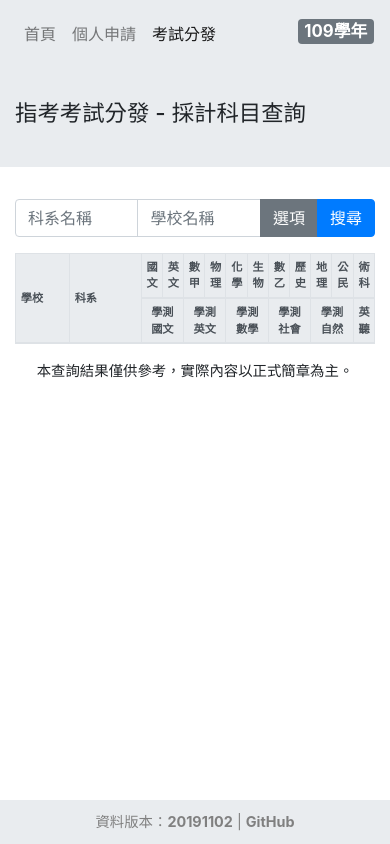
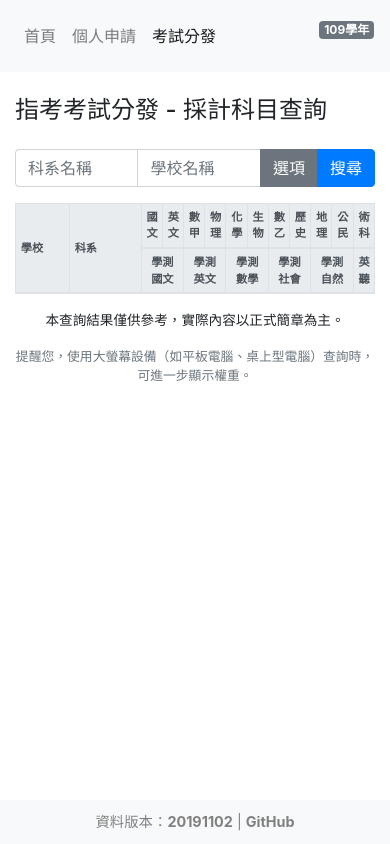
Before and after one commit to lashhw/applytool, a PHP site: page /advanced.html in a window 390 px wide. Run offline with PHP 8.4, Linux system fonts and the light colour scheme; lists and menus that the app fills with data are empty; some libraries are stand-ins or nearby versions.

Commit message:
improve webpage design

```diff
--- a/advanced.html
+++ b/advanced.html
@@ -26,35 +26,33 @@
   <script src="https://maxcdn.bootstrapcdn.com/bootstrap/4.2.1/js/bootstrap.min.js"></script>
   <script src="https://cdnjs.cloudflare.com/ajax/libs/floatthead/2.1.3/jquery.floatThead.min.js"></script>
   <!-- external css -->
-  <link rel="stylesheet" href="css/common.css?v=6">
-  <link rel="stylesheet" href="css/advanced.css?v=2">
+  <link rel="stylesheet" href="css/common.css?v=7">
+  <link rel="stylesheet" href="css/advanced.css?v=3">
   <!-- external js -->
   <script src="js/common.js?v=2"></script>
   <script src="js/advanced.js?v=6"></script>
 </head>
 <body>
   <div class="content">
-    <nav class="navbar navbar-expand navbar-light" style="background-color: #e9ecef;">
+    <nav class="navbar navbar-expand navbar-light bg-light">
       <div class="navbar-nav mr-auto">
         <a class="nav-item nav-link" href="/">首頁</a>
         <a class="nav-item nav-link" href="apply.html">個人申請</a>
         <a class="nav-item nav-link active" href="advanced.html">考試分發</a>
       </div>
       <span class="navbar-text d-md-none">
-        <h1><span class="badge badge-secondary">109學年</span></h1>
+        <p><span class="badge badge-secondary">109學年</span></p>
       </span>
     </nav>
 
     <!-- title bar -->
-    <div class="jumbotron jumbotron-fluid">
-      <div class="container">
+    <div class="container pt-4 pb-3">
       <h1>
         指考考試分發 - 採計科目查詢
         <span class="d-none d-md-inline">
           <span class="badge badge-secondary">109學年</span>
         </span>
       </h1>
-      </div>
     </div>
 
     <div class="container">
@@ -164,13 +162,16 @@
       </table>
 
       <button type="button" class="btn btn-primary btn-block d-none mb-3" id="more-results">更多結果</button>
-      <p style="text-align: center; font-size: 0.9rem;">
+      <p id="caution" style="text-align: center;">
         本查詢結果僅供參考，實際內容以正式簡章為主。
+      </p>
+      <p class="text-secondary d-md-none" style="text-align: center; font-size: 0.8rem;">
+        提醒您，使用大螢幕設備（如平板電腦、桌上型電腦）查詢時，可進一步顯示權重。
       </p>
 
     </div>
   </div>
-  <div class="footer">
+  <div class="footer bg-light">
     資料版本：<a href="https://github.com/jacky030607/apply-tool/blob/master/data/advanced/data.json" target="_blank">20191102</a> |
     <a href="https://github.com/jacky030607/apply-tool" target="_blank">GitHub</a>
   </div>
--- a/css/advanced.css
+++ b/css/advanced.css
@@ -1,6 +1,14 @@
+@media screen and (max-width: 1200px){
+  .weight {
+    font-size: 0.8rem;
+  }
+}
 @media screen and (max-width: 1023px){
   table th,td {
     font-size: 0.7rem;
+  }
+  .weight {
+    font-size: 0.6rem;
   }
 }
 
--- a/css/common.css
+++ b/css/common.css
@@ -1,6 +1,9 @@
 @media screen and (max-width: 767px){
   h1 {
-    font-size: 1.4rem;
+    font-size: 1.5rem;
+  }
+  #caution {
+    font-size: 0.85rem;
   }
 }
 
@@ -52,7 +55,6 @@ body {
   padding: 0.7rem;
   color: rgb(128, 128, 128);
   font-size: 0.9rem;
-  background-color: #e9ecef;
   text-align: center;
   white-space: nowrap;
 }
--- a/js/advanced.js
+++ b/js/advanced.js
@@ -32,7 +32,7 @@ function updateTable (results) {
       if (subjects[j] in r['subjects']) {
         content += getFormatted(
           `<span class='d-md-none'>採</span>
-           <span class='d-none d-md-inline'>x${r['subjects'][subjects[j]]}</span>`,
+           <span class='weight d-none d-md-inline'>x${r['subjects'][subjects[j]]}</span>`,
           1,
           'advanced'
         )
```
Also changed, not shown: apply.html (+8 -10 lines), index.html (+9 -10 lines). Lines whose indentation alone changed are shown as unchanged.
